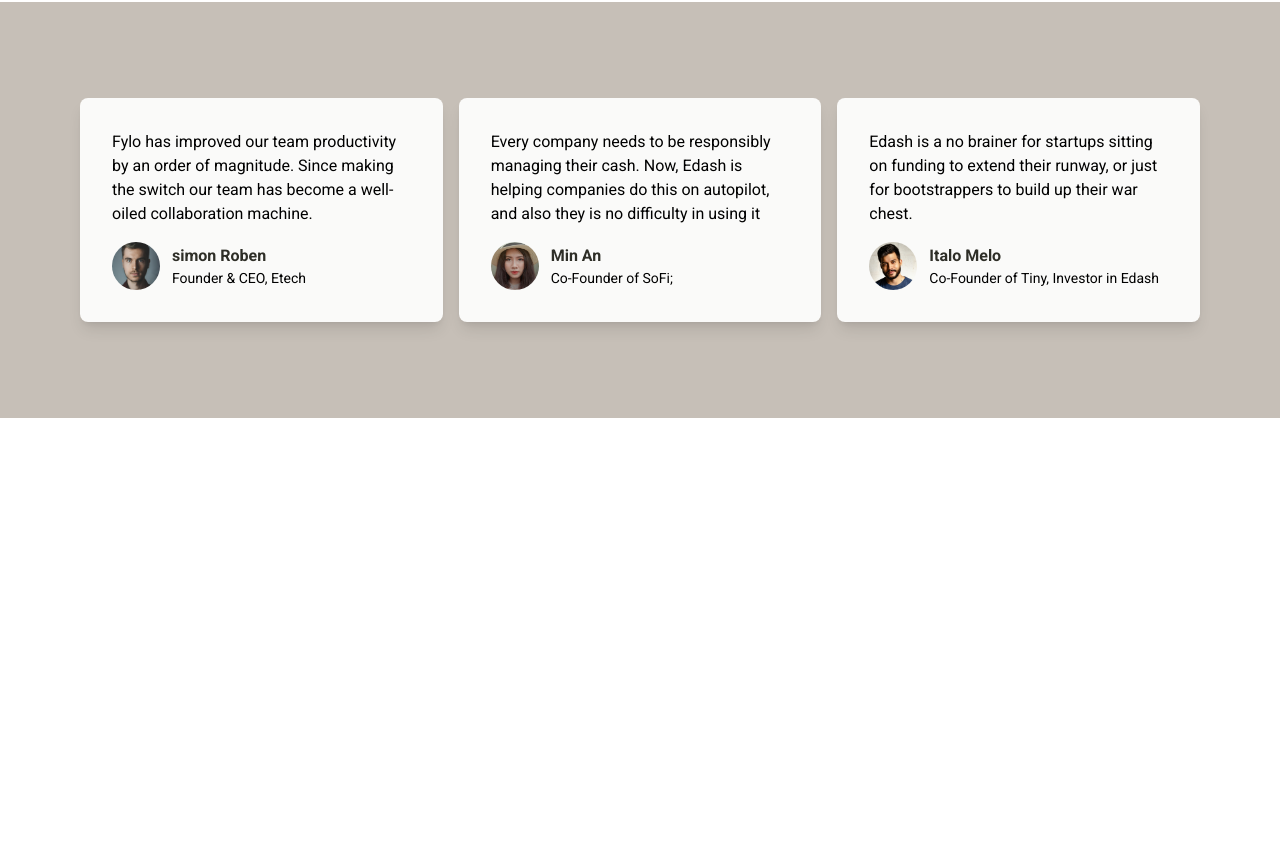
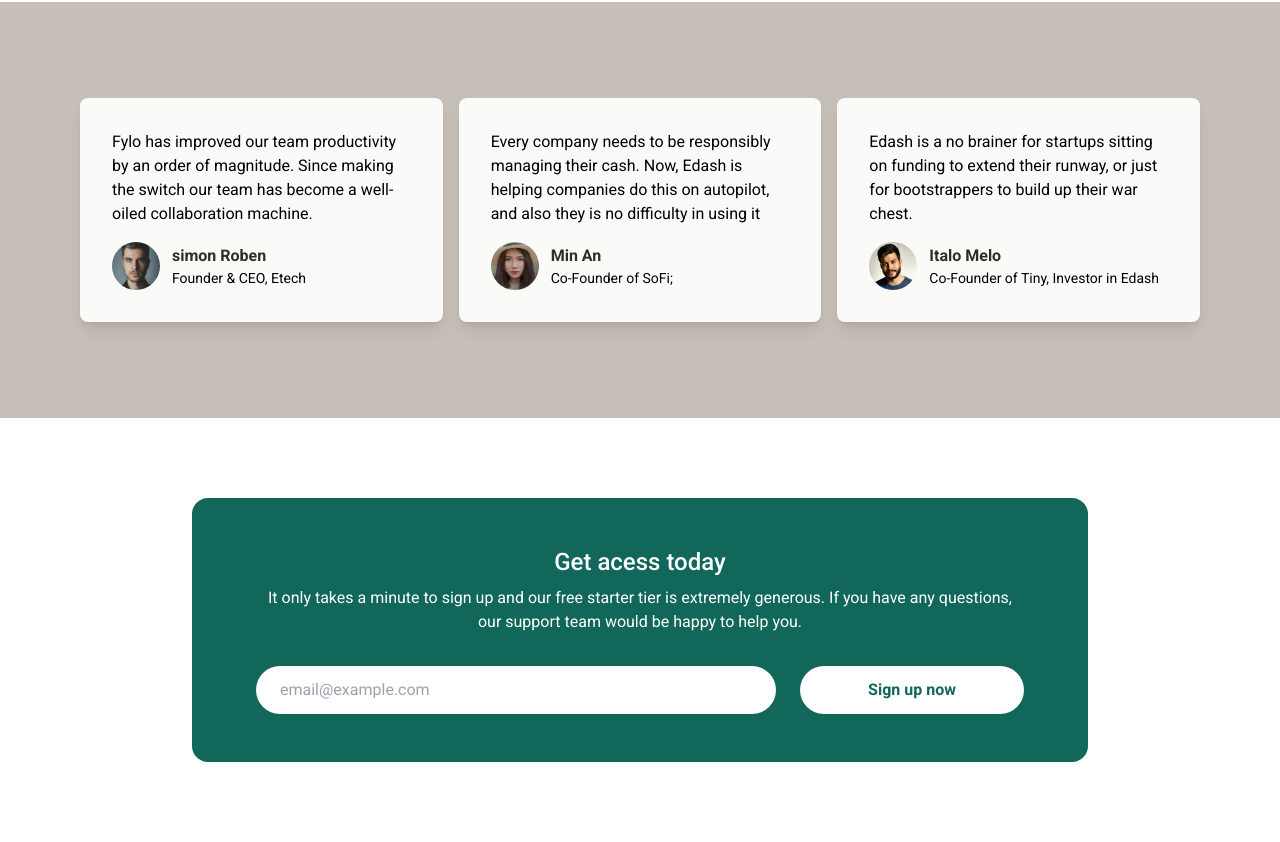
Before and after one commit to lebohangmdm/e-dash, a website built with Vite: page index.html in a window 1280 px wide. Shown: the part 1506-2348 px from the top of the page. Before the commit the page ends 1924 px from the top, so only its background shows below. Built offline with nearby package versions, Linux system fonts and the light colour scheme.

Commit message:
cta complete

```diff
--- a/index.html
+++ b/index.html
@@ -26,7 +26,7 @@
             <a href="#" class="nav-link">About Us</a>
             <a href="#" class="nav-link">Testimonials</a>
             <a href="#" class="nav-link">Product</a>
-            <a href="#" class="nav-link">Subscribe</a>
+            <a href="#" class="nav-link">Get Access</a>
           </div>
           <div class="hidden md:flex md:items-center md:space-x-4">
             <a href="#" class="btn">Login</a>
@@ -211,6 +211,41 @@
       </div>
     </section>
 
+    <section id="get-access" class="py-20">
+      <div class="container max-w-6xl mx-auto px-4 sm:px-8">
+        <div
+          class="max-w-4xl space-y-8 bg-green-default mx-auto py-10 px-6 rounded-2xl lg:py-12"
+        >
+          <div class="flex flex-col items-center space-y-2">
+            <h3 class="text-white text-2xl font-medium">Get acess today</h3>
+
+            <p class="text-sm md:text-base max-w-3xl text-white text-center">
+              It only takes a minute to sign up and our free starter tier is
+              extremely generous. If you have any questions, our support team
+              would be happy to help you.
+            </p>
+          </div>
+          <div
+            class="flex flex-col space-y-4 max-w-3xl mx-auto md:space-y-0 md:flex-row md:space-x-4 lg:space-x-6"
+          >
+            <form class="w-full md:flex-1">
+              <input
+                type="email"
+                placeholder="email@example.com"
+                class="w-full py-3 px-6 rounded-full focus-within:outline-none focus-within:ring-4 focus-within:ring-green-400"
+              />
+            </form>
+            <button
+              type="submit"
+              class="bg-white w-full md:w-56 text-green-default font-semibold py-3 px-6 rounded-full hover:bg-green-30 hover:text-white transition duration-200"
+            >
+              Sign up now
+            </button>
+          </div>
+        </div>
+      </div>
+    </section>
+
     <script type="module" src="/main.js"></script>
   </body>
 </html>
```
